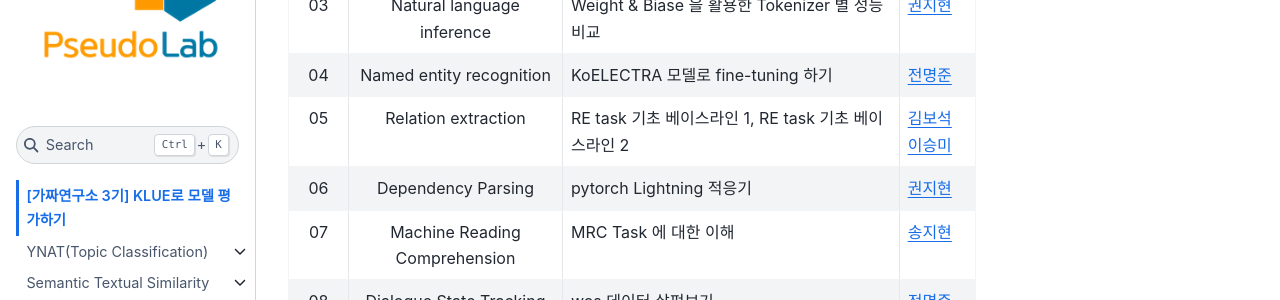
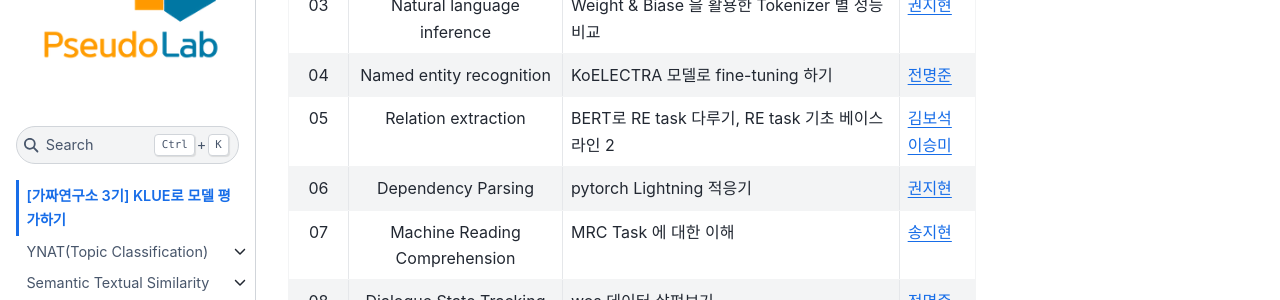
Before and after one commit to Pseudo-Lab/klue-baseline, a Jupyter Book: the page built from book/docs/index.md, in a window 1280 px wide and 900 px high, scrolled down 1011 px. Shown: the part 152-452 px from the top of the window. Built offline with Jupyter Book 1.0.4 settings and Sphinx 7.4.7 and the Sphinx Book theme 1.1.4, drawn with Linux system fonts in a browser that asks for light colours; pages that are not in the unit, such as notebooks, are missing from menus.

Commit message:
Add files via upload

```diff
--- a/book/docs/index.md
+++ b/book/docs/index.md
@@ -39,7 +39,7 @@ Task 별 주요 담당자는 다음과 같습니다.
 |  02   |  Semantic Textual Similarity  | HuggingFace Hub 을 활용한 Fine tuning Baseline (STS task ver) | [김대웅](https://github.com/KimDaeUng)                       |
 |  03   |  Natural language inference   | Weight & Biase 을 활용한 Tokenizer 별 성능 비교              | [권지현](https://github.com/Jihyun22)                        |
 |  04   |   Named entity recognition    | KoELECTRA 모델로 fine-tuning 하기                            | [전명준](https://github.com/oncores)                         |
-|  05   |      Relation extraction      | RE task 기초 베이스라인 1, RE task 기초 베이스라인 2         | [김보석](https://github.com/BOSOEK) [이승미](https://github.com/krorina1013) |
+|  05   |      Relation extraction      | BERT로 RE task 다루기, RE task 기초 베이스라인 2             | [김보석](https://github.com/BOSOEK) [이승미](https://github.com/krorina1013) |
 |  06   |      Dependency Parsing       | pytorch Lightning 적응기                                     | [권지현](https://github.com/Jihyun22)                        |
 |  07   | Machine Reading Comprehension | MRC Task 에 대한 이해                                        | [송지현](https://github.com/sang0179)                        |
 |  08   | Dialogue State Tracking (Wos) | wos 데이터 살펴보기                                          | [전명준](https://github.com/oncores)                         |
```
Also changed, not shown: book/docs/Relation extraction.ipynb.
